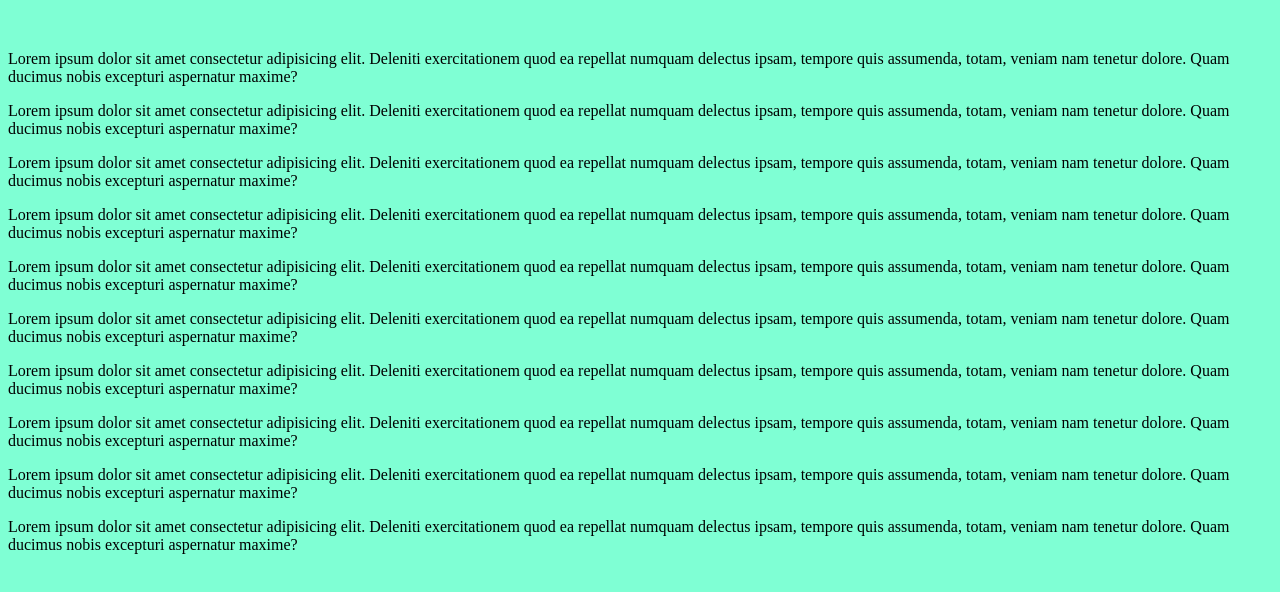
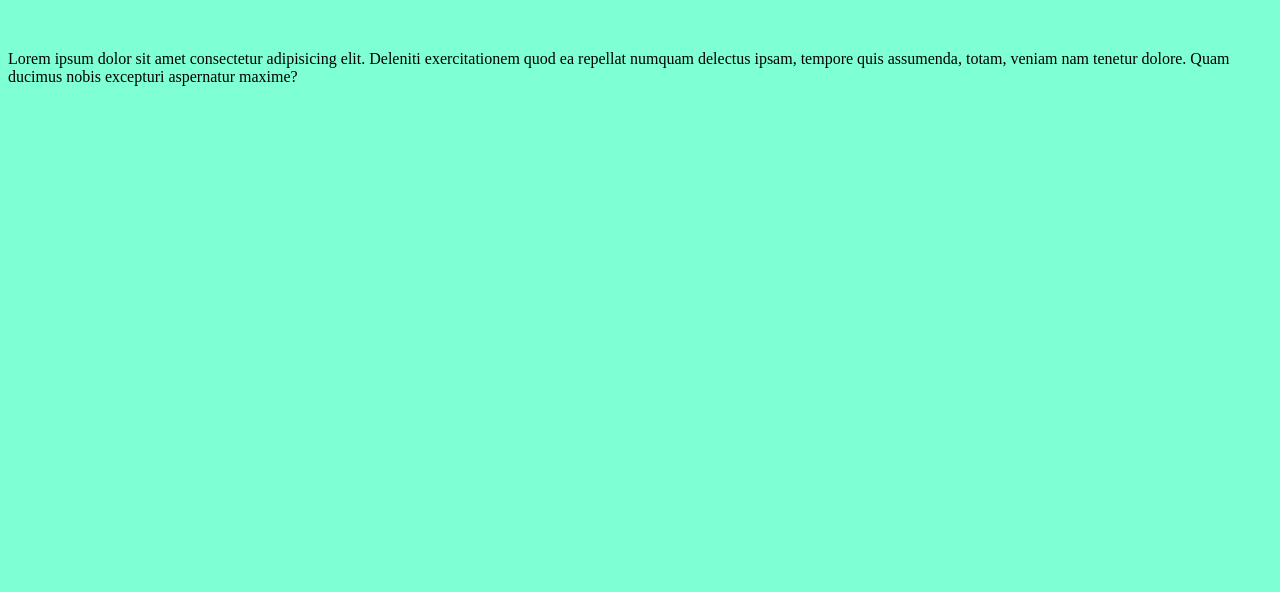
Before and after one commit to ramirodvillagran/pagina, a plain HTML site: page index.html in a window 1280 px wide. Shown: the part 148-740 px from the top of the page. Drawn offline with Linux system fonts and the light colour scheme.

Commit message:
quitadas lineas repetidas

```diff
--- a/index.html
+++ b/index.html
@@ -10,14 +10,5 @@
 <body>
     <h1>Recetas de comidas argentinas</h1>
     <p>Lorem ipsum dolor sit amet consectetur adipisicing elit. Deleniti exercitationem quod ea repellat numquam delectus ipsam, tempore quis assumenda, totam, veniam nam tenetur dolore. Quam ducimus nobis excepturi aspernatur maxime?</p>
-    <p>Lorem ipsum dolor sit amet consectetur adipisicing elit. Deleniti exercitationem quod ea repellat numquam delectus ipsam, tempore quis assumenda, totam, veniam nam tenetur dolore. Quam ducimus nobis excepturi aspernatur maxime?</p>
-    <p>Lorem ipsum dolor sit amet consectetur adipisicing elit. Deleniti exercitationem quod ea repellat numquam delectus ipsam, tempore quis assumenda, totam, veniam nam tenetur dolore. Quam ducimus nobis excepturi aspernatur maxime?</p>
-    <p>Lorem ipsum dolor sit amet consectetur adipisicing elit. Deleniti exercitationem quod ea repellat numquam delectus ipsam, tempore quis assumenda, totam, veniam nam tenetur dolore. Quam ducimus nobis excepturi aspernatur maxime?</p>
-    <p>Lorem ipsum dolor sit amet consectetur adipisicing elit. Deleniti exercitationem quod ea repellat numquam delectus ipsam, tempore quis assumenda, totam, veniam nam tenetur dolore. Quam ducimus nobis excepturi aspernatur maxime?</p>
-    <p>Lorem ipsum dolor sit amet consectetur adipisicing elit. Deleniti exercitationem quod ea repellat numquam delectus ipsam, tempore quis assumenda, totam, veniam nam tenetur dolore. Quam ducimus nobis excepturi aspernatur maxime?</p>
-    <p>Lorem ipsum dolor sit amet consectetur adipisicing elit. Deleniti exercitationem quod ea repellat numquam delectus ipsam, tempore quis assumenda, totam, veniam nam tenetur dolore. Quam ducimus nobis excepturi aspernatur maxime?</p>
-    <p>Lorem ipsum dolor sit amet consectetur adipisicing elit. Deleniti exercitationem quod ea repellat numquam delectus ipsam, tempore quis assumenda, totam, veniam nam tenetur dolore. Quam ducimus nobis excepturi aspernatur maxime?</p>
-    <p>Lorem ipsum dolor sit amet consectetur adipisicing elit. Deleniti exercitationem quod ea repellat numquam delectus ipsam, tempore quis assumenda, totam, veniam nam tenetur dolore. Quam ducimus nobis excepturi aspernatur maxime?</p>
-    <p>Lorem ipsum dolor sit amet consectetur adipisicing elit. Deleniti exercitationem quod ea repellat numquam delectus ipsam, tempore quis assumenda, totam, veniam nam tenetur dolore. Quam ducimus nobis excepturi aspernatur maxime?</p>
-</body>
+   </body>
 </html>
```
